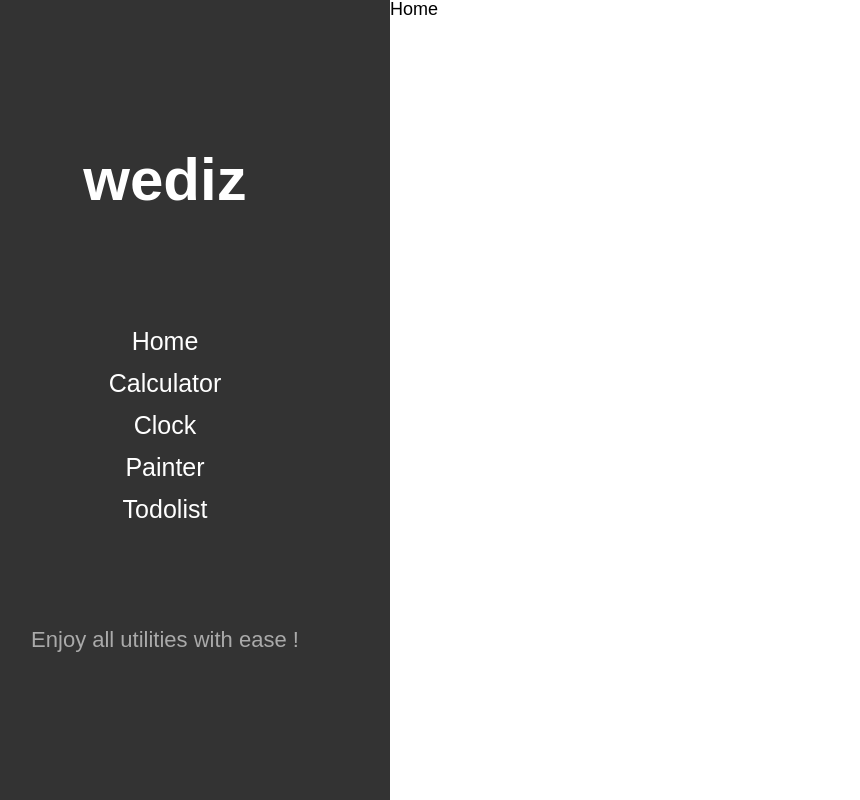
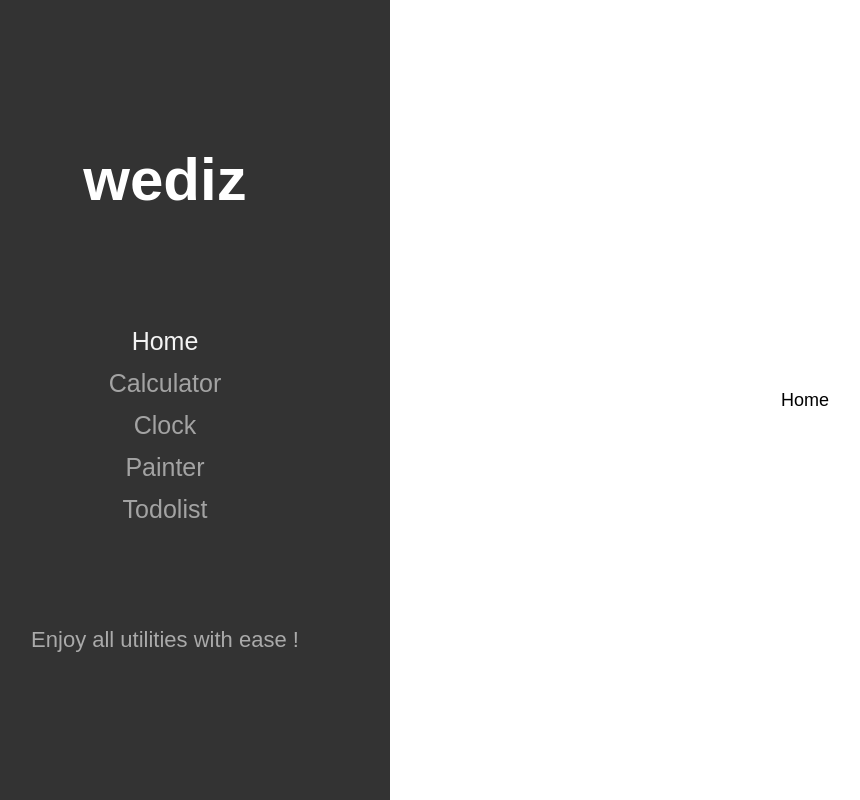
Before and after one commit to joyact/todolist-js-ts, a React app: page / in a window 1280 px wide. Shown: the whole page, without its empty margins (60-920 px from the left). Built offline with nearby package versions, Linux system fonts and the light colour scheme.

Commit message:
Create a navigation database file

```diff
--- a/src/App.js
+++ b/src/App.js
@@ -1,19 +1,24 @@
 import React from 'react';
 import { BrowserRouter as Router, Route, Switch } from 'react-router-dom';
 import Nav from './components/Nav';
-import { Home, Calculator, Clock, Painter, Todolist } from './pages';
+import { navs } from './data/navData';
 
 const App = () => (
   <Router>
     <Nav />
     <Switch>
-      <div className="content">
-        <Route exact path="/" component={Home} />
-        <Route path="/calculator" component={Calculator} />
-        <Route path="/clock" component={Clock} />
-        <Route path="/painter" component={Painter} />
-        <Route path="/todolist" component={Todolist} />
-      </div>
+      <>
+        <div id="content">
+          {navs.map((navItem) => (
+            <Route
+              exact
+              key={navItem.id}
+              path={navItem.path}
+              component={navItem.component}
+            />
+          ))}
+        </div>
+      </>
     </Switch>
   </Router>
 );
--- a/src/components/Nav.js
+++ b/src/components/Nav.js
@@ -1,25 +1,18 @@
 import React from 'react';
-import { Link } from 'react-router-dom';
+import { NavLink } from 'react-router-dom';
+import { navs } from '../data/navData';
 
 const Nav = () => (
   <nav>
     <h1 className="nav-logo">wediz</h1>
     <ul>
-      <li className="nav-link">
-        <Link to="/">Home</Link>
-      </li>
-      <li className="nav-link">
-        <Link to="/calculator">Calculator</Link>
-      </li>
-      <li className="nav-link">
-        <Link to="/clock">Clock</Link>
-      </li>
-      <li className="nav-link">
-        <Link to="/painter">Painter</Link>
-      </li>
-      <li className="nav-link">
-        <Link to="/todolist">Todolist</Link>
-      </li>
+      {navs.map((navItem) => (
+        <li className="nav-link" key={navItem.id}>
+          <NavLink to={navItem.path} activeClassName="nav-active">
+            {navItem.name}
+          </NavLink>
+        </li>
+      ))}
     </ul>
     <p className="nav-text">Enjoy all utilities with ease !</p>
   </nav>
--- /dev/null
+++ b/src/data/navData.js
@@ -0,0 +1,9 @@
+import { Home, Calculator, Clock, Painter, Todolist } from '../pages';
+
+export const navs = [
+  { id: '1', path: '/', name: 'Home', component: Home },
+  { id: '2', path: '/calculator', name: 'Calculator', component: Calculator },
+  { id: '3', path: '/clock', name: 'Clock', component: Clock },
+  { id: '4', path: '/painter', name: 'Painter', component: Painter },
+  { id: '5', path: '/todolist', name: 'Todolist', component: Todolist },
+];
--- a/src/styles/index.css
+++ b/src/styles/index.css
@@ -40,7 +40,16 @@ nav {
 }
 
 .nav-link a {
-  color: #fff;
+  color: rgba(255, 255, 255, 0.55);
+  transition: color 0.15s ease-in-out;
+}
+
+.nav-link a:hover {
+  color: rgba(255, 255, 255, 0.75);
+}
+
+a.nav-active {
+  color: rgba(255, 255, 255, 0.95);
 }
 
 .nav-text {
@@ -48,7 +57,7 @@ nav {
   color: #aaa;
 }
 
-#app {
+#content {
   display: flex;
   justify-content: center;
   align-items: center;
```
